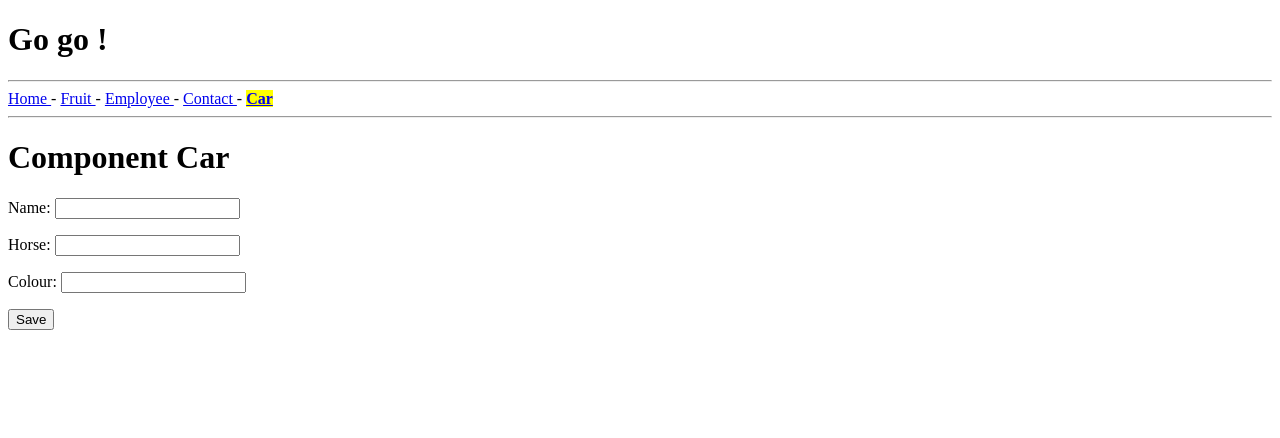
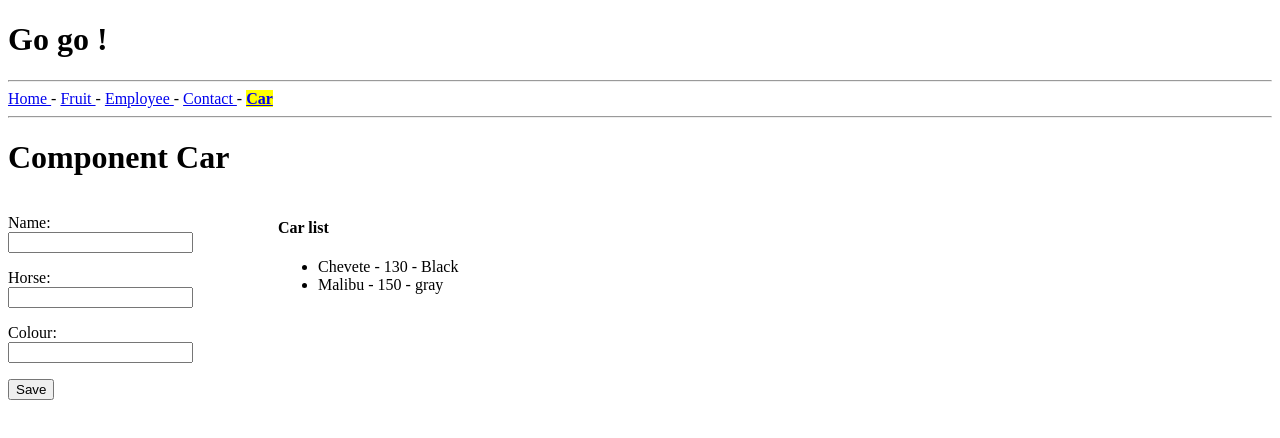
Before and after one commit to vpino/p2-expenses, an Angular app in the folder expenses/: page /car in a window 1280 px wide. Shown: the top 438 px of the page. Built offline with nearby package versions, Linux system fonts and the light colour scheme.

Commit message:
feat(expenses) Add test to the formCar

```diff
--- a/expenses/src/app/car/car.component.html
+++ b/expenses/src/app/car/car.component.html
@@ -1,4 +1,27 @@
 <h1> Component Car </h1>
+
+<style type="text/css" media="screen">
+
+.list{
+	margin-left: 70px;
+}
+
+div{
+	float: left;
+}
+
+form{
+	width: 200px;
+}
+
+input[type="text"], span {
+	display: block,
+	width: 100%;
+}
+
+</style>
+
+<div>
 
 	<form #formCar="ngForm" (ngSubmit)="onSubmit()">
 
@@ -32,6 +55,20 @@
 			</span>
 		</p>
 
-	<input type="submit" value="Save">
+		<input type="submit" value="Save" >
 
 	</form>
+
+</div>
+
+<div class="list">
+
+	<h4> Car list </h4>
+
+	<ul>
+		<li *ngFor="let car of cars; let i = index">
+			{{car.name}} - {{car.horse}} - {{car.colour}}
+		</li>
+	</ul>
+
+</div>
--- a/expenses/src/app/car/car.component.ts
+++ b/expenses/src/app/car/car.component.ts
@@ -8,13 +8,22 @@ import { Car } from './car';
 export class CarComponent {
 
 	public car:Car;
+	public cars:Array<Car>;
 
 	constructor(){
+
+		this.car = new Car("", "", "");
+
+		this.cars = [
+			new Car("Chevete", "130", "Black"),
+			new Car("Malibu", "150", "gray")
+		];
+
+	}
+
+	onSubmit(){
+		this.cars.push(this.car);
 		this.car = new Car("", "", "");
 	}
 
-	onSubmit(){
-		console.log(this.car);
-	}
-
 }
```
Lines whose indentation alone changed are shown as unchanged.
